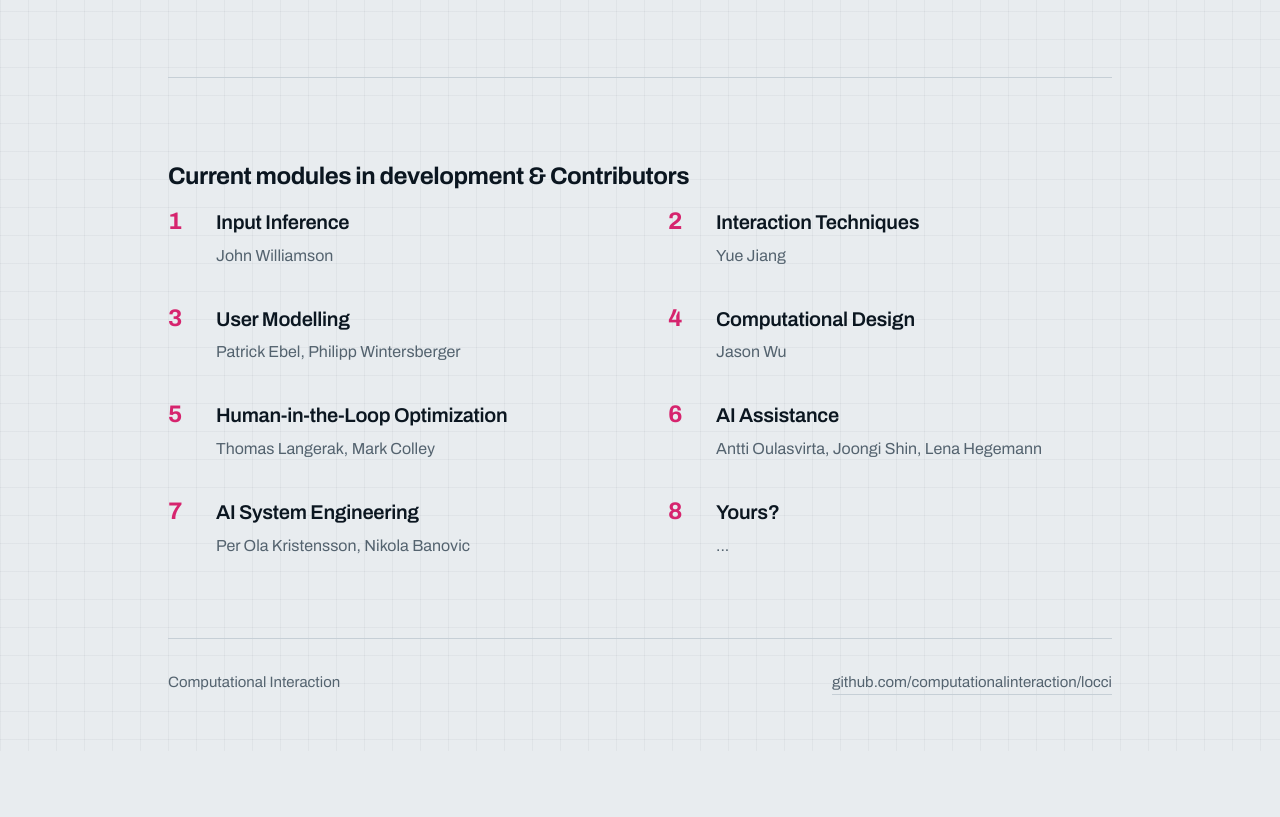
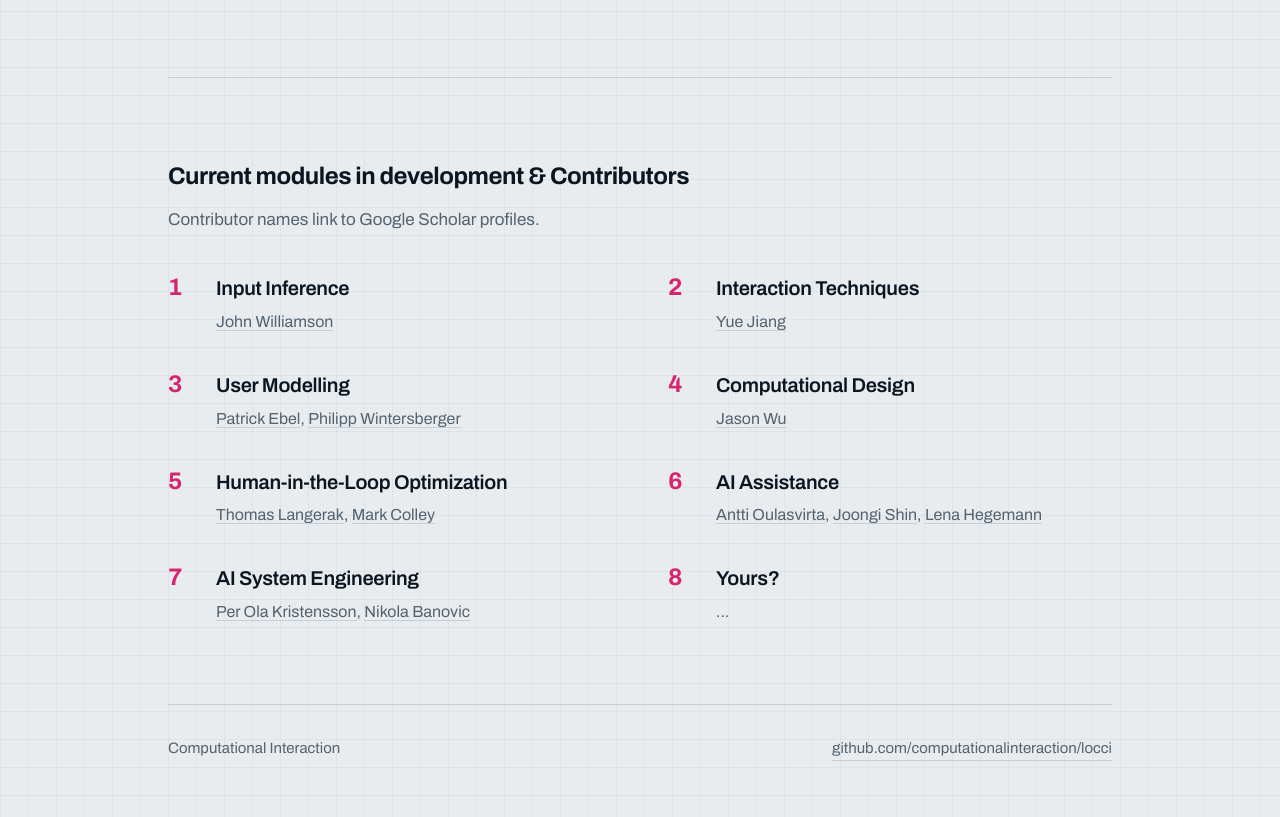
Before and after one commit to computationalinteraction/locci, a plain HTML site: page index.html in a window 1280 px wide. Shown: the part 661-1478 px from the top of the page. Before the commit the page ends 1412 px from the top, so only its background shows below. Drawn offline with Linux system fonts and the light colour scheme.

Commit message:
Add Google Scholar links for contributors
Updated contributor names to link to their Google Scholar profiles.

```diff
--- a/index.html
+++ b/index.html
@@ -130,6 +130,8 @@ ol.list .n{
 }
 ol.list h3{font-weight:600;font-size:1.25rem;letter-spacing:-.015em;margin:0 0 .35rem}
 ol.list p{margin:0;font-size:1rem;color:var(--muted);line-height:1.5}
+ol.list a{text-decoration:none;border-bottom:1px solid var(--rule)}
+ol.list a:hover{border-color:var(--signal)}
 
 /* ---------- footer ---------- */
 footer{
@@ -172,16 +174,17 @@ footer a{text-decoration:none;border-bottom:1px solid var(--rule)}
   </section>
 
   <section class="modules">
-    <h2>Current modules in development & Contributors</h2>
+    <h2>Current modules in development &amp; Contributors</h2>
+    <p class="note">Contributor names link to Google Scholar profiles.</p>
 
     <ol class="list">
-      <li><span class="n">1</span><div><h3>Input Inference</h3><p>John Williamson</p></div></li>
-      <li><span class="n">2</span><div><h3>Interaction Techniques</h3><p>Yue Jiang</p></div></li>
-      <li><span class="n">3</span><div><h3>User Modelling</h3><p>Patrick Ebel, Philipp Wintersberger</p></div></li>
-      <li><span class="n">4</span><div><h3>Computational Design</h3><p>Jason Wu</p></div></li>
-      <li><span class="n">5</span><div><h3>Human-in-the-Loop Optimization</h3><p>Thomas Langerak, Mark Colley</p></div></li>
-      <li><span class="n">6</span><div><h3>AI Assistance</h3><p>Antti Oulasvirta, Joongi Shin, Lena Hegemann</p></div></li>
-      <li><span class="n">7</span><div><h3>AI System Engineering</h3><p>Per Ola Kristensson, Nikola Banovic</p></div></li>
+      <li><span class="n">1</span><div><h3>Input Inference</h3><p><a href="https://scholar.google.com/citations?user=fcvb8f8AAAAJ" aria-label="John Williamson on Google Scholar">John Williamson</a></p></div></li>
+      <li><span class="n">2</span><div><h3>Interaction Techniques</h3><p><a href="https://scholar.google.com/citations?user=KkdOIRoAAAAJ" aria-label="Yue Jiang on Google Scholar">Yue Jiang</a></p></div></li>
+      <li><span class="n">3</span><div><h3>User Modelling</h3><p><a href="https://scholar.google.com/citations?user=nRW4gQQAAAAJ" aria-label="Patrick Ebel on Google Scholar">Patrick Ebel</a>, <a href="https://scholar.google.com/citations?user=CdxUSYUAAAAJ" aria-label="Philipp Wintersberger on Google Scholar">Philipp Wintersberger</a></p></div></li>
+      <li><span class="n">4</span><div><h3>Computational Design</h3><p><a href="https://scholar.google.com/citations?user=aKqh7zIAAAAJ" aria-label="Jason Wu on Google Scholar">Jason Wu</a></p></div></li>
+      <li><span class="n">5</span><div><h3>Human-in-the-Loop Optimization</h3><p><a href="https://scholar.google.com/citations?user=2e-5M5MAAAAJ" aria-label="Thomas Langerak on Google Scholar">Thomas Langerak</a>, <a href="https://scholar.google.com/citations?user=Kt5I7wYAAAAJ" aria-label="Mark Colley on Google Scholar">Mark Colley</a></p></div></li>
+      <li><span class="n">6</span><div><h3>AI Assistance</h3><p><a href="https://scholar.google.com/citations?user=_z41TLwAAAAJ" aria-label="Antti Oulasvirta on Google Scholar">Antti Oulasvirta</a>, <a href="https://scholar.google.com/citations?user=l5RYWKAAAAAJ" aria-label="Joongi Shin on Google Scholar">Joongi Shin</a>, <a href="https://scholar.google.com/citations?user=IY53EkcAAAAJ" aria-label="Lena Hegemann on Google Scholar">Lena Hegemann</a></p></div></li>
+      <li><span class="n">7</span><div><h3>AI System Engineering</h3><p><a href="https://scholar.google.com/citations?user=mH69Wm4AAAAJ" aria-label="Per Ola Kristensson on Google Scholar">Per Ola Kristensson</a>, <a href="https://scholar.google.com/citations?user=8SCyF8AAAAAJ" aria-label="Nikola Banovic on Google Scholar">Nikola Banovic</a></p></div></li>
       <li><span class="n">8</span><div><h3>Yours?</h3><p>...</p></div></li>
     </ol>
   </section>
```
